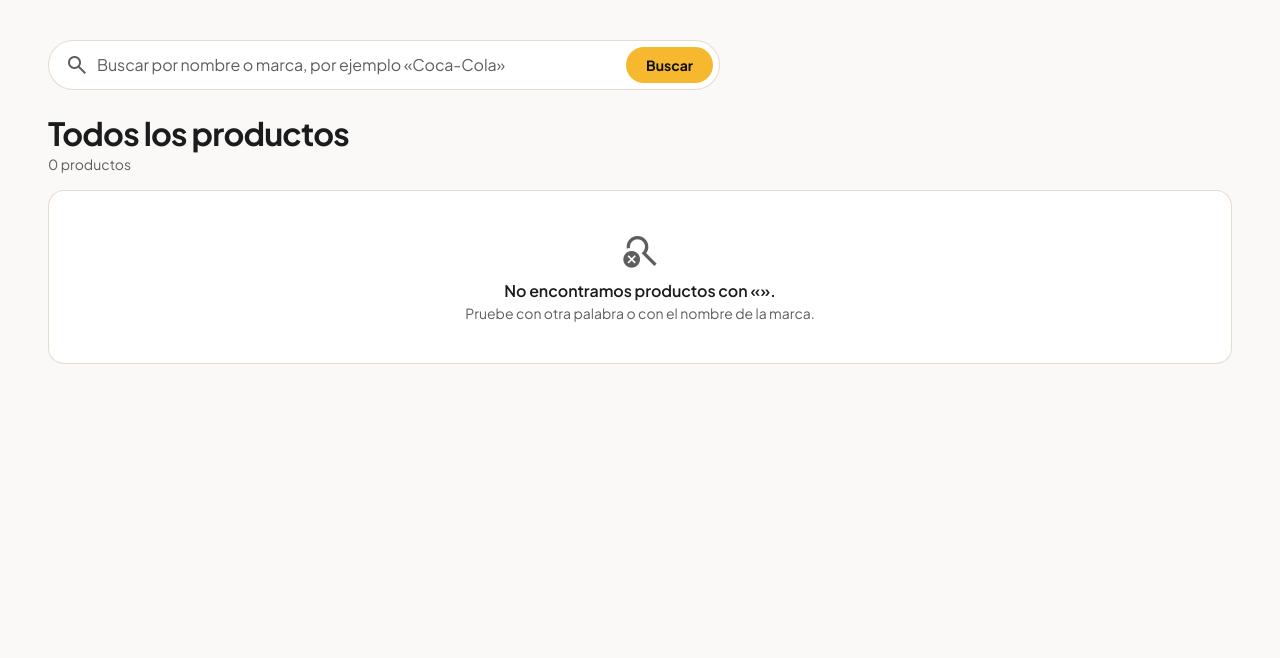
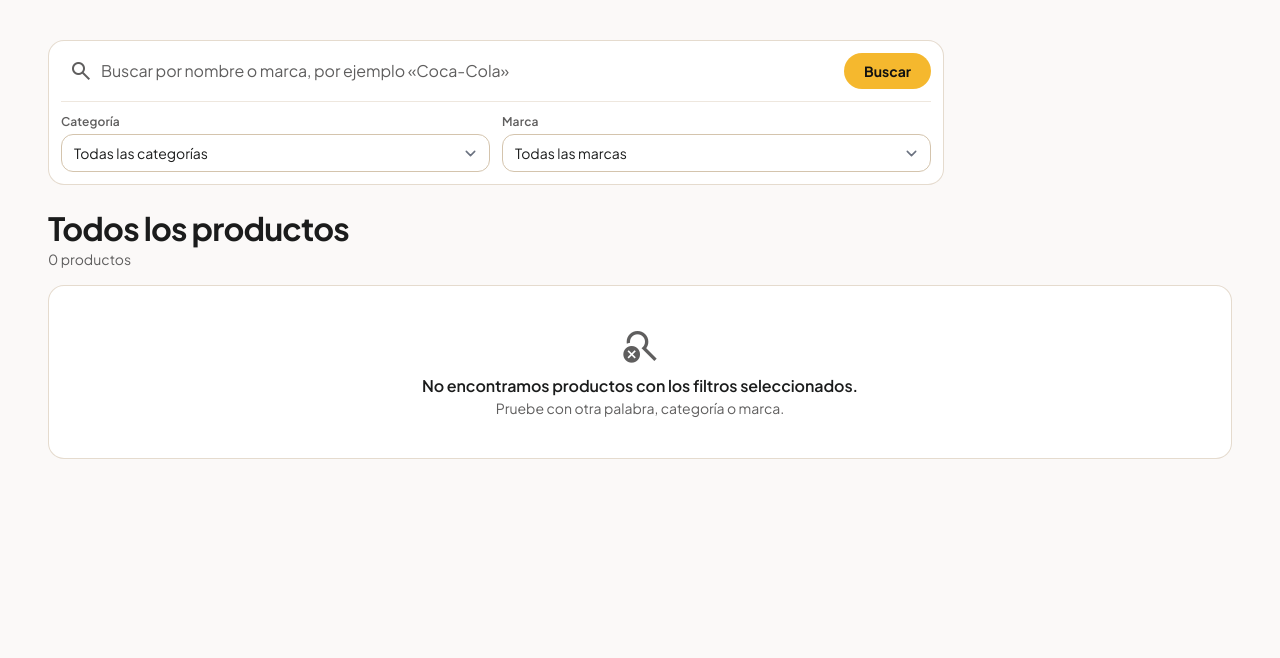
Before and after one commit to benjaortizq/pricepeek, a Django app: page /products/buscar/ in a window 1280 px wide. Shown: the part 65-723 px from the top of the page. Run offline with Django 5.2, Linux system fonts and the light colour scheme; data that the repository does not hold is empty; some libraries are stand-ins or nearby versions.

Commit message:
feat: Add product card template and search functionality
- Created a new product card template for displaying product details.
- Implemented a custom template filter for formatting prices with thousands separators.
- Added search functionality with filters for products by name, brand, and category.
- Enhanced product detail view to include pricing information and reviews.
- Introduced a review form for users to submit ratings and comments, including optional photo uploads.
- Updated tests to cover new search and review features, ensuring proper functionality and validation.
- Modified header template to include a search bar for quick product searches.

```diff
--- a/products/templates/products/buscar.html
+++ b/products/templates/products/buscar.html
@@ -4,19 +4,46 @@
 
 {% block content %}
 <div class="w-full max-w-7xl mx-auto px-margin md:px-margin-desktop py-space-xl">
-  <form class="flex items-center gap-2 bg-surface-container-lowest border border-outline-variant/60 rounded-full pl-4 pr-1.5 py-1.5 max-w-2xl focus-within:border-on-surface transition-colors" action="{% url 'buscar_productos' %}" method="get" role="search">
-    <span class="material-symbols-outlined text-secondary">search</span>
-    <input class="flex-grow bg-transparent border-0 text-body-lg font-body-lg text-on-surface placeholder:text-secondary focus:ring-0 p-0 outline-none" name="q" placeholder="Buscar por nombre o marca, por ejemplo «Coca-Cola»" type="search" value="{{ palabra }}" aria-label="Buscar producto o marca">
-    <button class="px-5 py-2 rounded-full bg-primary-container hover:bg-[#E0A41C] text-[#111111] font-bold text-body-md transition-colors" type="submit">Buscar</button>
+  <form class="max-w-4xl bg-surface-container-lowest border border-outline-variant/60 rounded-2xl p-3 focus-within:border-on-surface transition-colors" action="{% url 'buscar_productos' %}" method="get" role="search">
+    <div class="flex items-center gap-2 pl-2">
+      <span class="material-symbols-outlined text-secondary">search</span>
+      <input class="flex-grow bg-transparent border-0 text-body-lg font-body-lg text-on-surface placeholder:text-secondary focus:ring-0 p-0 outline-none" name="q" placeholder="Buscar por nombre o marca, por ejemplo «Coca-Cola»" type="search" value="{{ palabra }}" aria-label="Buscar producto o marca">
+      <button class="px-5 py-2 rounded-full bg-primary-container hover:bg-[#E0A41C] text-[#111111] font-bold text-body-md transition-colors" type="submit">Buscar</button>
+    </div>
+    <div class="mt-3 grid grid-cols-1 md:grid-cols-2 gap-3 border-t border-outline-variant/40 pt-3">
+      <label class="flex flex-col gap-1 text-body-sm font-semibold text-secondary">
+        Categoría
+        <select class="w-full rounded-xl border border-outline-variant bg-surface-container-lowest px-3 py-2 text-body-md font-body-md text-on-surface focus:border-on-surface focus:ring-0" name="categoria">
+          <option value="">Todas las categorías</option>
+          {% for categoria_opcion in categorias %}
+            <option value="{{ categoria_opcion.id }}"{% if categoria_seleccionada == categoria_opcion.id|stringformat:"s" or categoria_seleccionada == categoria_opcion.name %} selected{% endif %}>{{ categoria_opcion.name }}</option>
+          {% endfor %}
+        </select>
+      </label>
+      <label class="flex flex-col gap-1 text-body-sm font-semibold text-secondary">
+        Marca
+        <select class="w-full rounded-xl border border-outline-variant bg-surface-container-lowest px-3 py-2 text-body-md font-body-md text-on-surface focus:border-on-surface focus:ring-0" name="marca">
+          <option value="">Todas las marcas</option>
+          {% for marca_opcion in marcas %}
+            <option value="{{ marca_opcion.id }}"{% if marca_seleccionada == marca_opcion.id|stringformat:"s" or marca_seleccionada == marca_opcion.name or marca_seleccionada == marca_opcion.slug %} selected{% endif %}>{{ marca_opcion.name }}</option>
+          {% endfor %}
+        </select>
+      </label>
+    </div>
   </form>
 
   <div class="mt-space-lg mb-space-md">
     <h1 class="text-headline-lg font-headline-lg text-on-surface tracking-tight">
       {% if palabra %}Resultados para «{{ palabra }}»{% else %}Todos los productos{% endif %}
     </h1>
-    <p class="text-body-md font-body-md text-secondary mt-0.5">
-      {{ pagina.paginator.count }} producto{{ pagina.paginator.count|pluralize }}
-    </p>
+    <div class="flex flex-wrap items-center gap-3 mt-0.5">
+      <p class="text-body-md font-body-md text-secondary">
+        {{ pagina.paginator.count }} producto{{ pagina.paginator.count|pluralize }}
+      </p>
+      {% if categoria_seleccionada or marca_seleccionada %}
+        <a class="text-body-md font-semibold text-on-surface hover:underline" href="?q={{ palabra|urlencode }}">Limpiar filtros</a>
+      {% endif %}
+    </div>
   </div>
 
   {% if productos %}
@@ -28,19 +55,19 @@
     {% if pagina.has_other_pages %}
       <nav class="mt-space-lg flex items-center justify-center gap-3" aria-label="Páginas de resultados">
         {% if pagina.has_previous %}
-          <a class="boton-secundario" href="?q={{ palabra|urlencode }}&amp;pagina={{ pagina.previous_page_number }}"><span class="material-symbols-outlined text-[18px]">arrow_back</span>Anterior</a>
+          <a class="boton-secundario" href="?q={{ palabra|urlencode }}{% if categoria_seleccionada %}&categoria={{ categoria_seleccionada|urlencode }}{% endif %}{% if marca_seleccionada %}&marca={{ marca_seleccionada|urlencode }}{% endif %}&amp;pagina={{ pagina.previous_page_number }}"><span class="material-symbols-outlined text-[18px]">arrow_back</span>Anterior</a>
         {% endif %}
         <span class="text-body-md font-body-md text-secondary">Página {{ pagina.number }} de {{ pagina.paginator.num_pages }}</span>
         {% if pagina.has_next %}
-          <a class="boton-secundario" href="?q={{ palabra|urlencode }}&amp;pagina={{ pagina.next_page_number }}">Siguiente<span class="material-symbols-outlined text-[18px]">arrow_forward</span></a>
+          <a class="boton-secundario" href="?q={{ palabra|urlencode }}{% if categoria_seleccionada %}&categoria={{ categoria_seleccionada|urlencode }}{% endif %}{% if marca_seleccionada %}&marca={{ marca_seleccionada|urlencode }}{% endif %}&amp;pagina={{ pagina.next_page_number }}">Siguiente<span class="material-symbols-outlined text-[18px]">arrow_forward</span></a>
         {% endif %}
       </nav>
     {% endif %}
   {% else %}
     <div class="bg-surface-container-lowest border border-outline-variant/60 rounded-2xl p-10 text-center">
       <span class="material-symbols-outlined text-[40px] text-secondary">search_off</span>
-      <p class="mt-2 text-body-lg font-body-lg text-on-surface font-semibold">No encontramos productos con «{{ palabra }}».</p>
-      <p class="text-body-md font-body-md text-secondary">Pruebe con otra palabra o con el nombre de la marca.</p>
+      <p class="mt-2 text-body-lg font-body-lg text-on-surface font-semibold">No encontramos productos con los filtros seleccionados.</p>
+      <p class="text-body-md font-body-md text-secondary">Pruebe con otra palabra, categoría o marca.</p>
     </div>
   {% endif %}
 </div>
--- a/products/urls.py
+++ b/products/urls.py
@@ -8,5 +8,6 @@ urlpatterns = [
     path("buscar/", views.buscar, name="buscar_productos"),
     path("comparar/", views.comparar_precios, name="comparar_precios"),
     path("filtros/", views.filtros_productos, name="filtros_productos"),
+    path("buscar/", views.buscar, name="buscar_productos"),
     path("<int:pk>/", views.detalle_producto, name="detalle_producto"),
 ]
--- a/products/views.py
+++ b/products/views.py
@@ -1,18 +1,28 @@
+from decimal import Decimal
+
+from django.core.exceptions import PermissionDenied
+from django.core.files.storage import default_storage
 from django.core.paginator import Paginator
-from django.db.models import F, Q, DecimalField, ExpressionWrapper, QuerySet, Window
+from django.db import DatabaseError, transaction
+from django.db.models import (
+    DecimalField,
+    ExpressionWrapper,
+    F,
+    Q,
+    QuerySet,
+    Value,
+    Window,
+)
 from django.db.models.functions import Coalesce, Rank
 from django.http import JsonResponse
-from django.shortcuts import get_object_or_404, render, redirect
-from .busqueda import buscar_productos, con_imagen
-from .models import Prices, ProductImages, ProductVariants, Products
+from django.shortcuts import get_object_or_404, redirect, render
+from django.utils import timezone
 from django.views.decorators.http import require_GET
-from django.core.exceptions import PermissionDenied
-from django.core.files.storage import default_storage
-from django.db import DatabaseError, transaction
-from django.utils import timezone
+
 from reviews.forms import ReviewForm
 from reviews.models import ReviewPhoto, Reviews
 
+from .busqueda import buscar_productos, con_imagen
 from .models import (
     Brands,
     Categories,
@@ -21,6 +31,20 @@ from .models import (
     ProductVariants,
     Products,
 )
+
+
+def _anotar_precio_final(queryset: QuerySet) -> QuerySet:
+    """Agrega el precio final después de aplicar el descuento."""
+    return queryset.annotate(
+        final_price=ExpressionWrapper(
+            F("price")
+            * (
+                Value(Decimal("1"))
+                - Coalesce(F("discount"), Value(Decimal("0")))
+            ),
+            output_field=DecimalField(max_digits=12, decimal_places=2),
+        )
+    )
 
 
 def detalle_producto(request, pk):
@@ -33,19 +57,94 @@ def detalle_producto(request, pk):
     )
     variantes = ProductVariants.objects.filter(product_id=producto.pk).order_by("id")
     precios = list(
-        Prices.objects.filter(gtin__product_id=producto.pk)
-        .select_related("id_store", "currency", "gtin")
-        .order_by("id_store__name", "gtin__name")
+        _anotar_precio_final(
+            Prices.objects.filter(gtin__product_id=producto.pk).select_related(
+                "id_store", "currency", "gtin"
+            )
+        ).order_by(
+            "gtin_id",
+            F("is_available").desc(),
+            F("final_price").asc(nulls_last=True),
+            "id_store__name",
+            "id",
+        )
     )
     for precio in precios:
         precio.tienda = precio.id_store.name.strip()  # algunos nombres traen un salto de línea
-        if precio.price is not None:
-            precio.final = round(precio.price * (1 - precio.discount))
+        if precio.final_price is not None:
+            precio.final = int(round(precio.final_price))
+
+    mejor_por_gtin = {}
+    for precio in precios:
+        if precio.is_available and precio.final_price is not None:
+            mejor_por_gtin.setdefault(precio.gtin_id, precio)
+    for precio in precios:
+        mejor = mejor_por_gtin.get(precio.gtin_id)
+        precio.es_mejor = mejor is not None and mejor.pk == precio.pk
     resenas = (
         Reviews.objects.select_related("variant", "user")
         .filter(variant__product_id=producto.pk)
         .order_by("-created_at")
     )
+    ya_reseño = (
+        request.user.is_authenticated
+        and request.user.role == "client"
+        and Reviews.objects.filter(
+            user_id=request.user.pk,
+            variant__product_id=producto.pk,
+        ).exists()
+    )
+    review_form = ReviewForm()
+
+    if request.method == "POST":
+        if not request.user.is_authenticated or request.user.role != "client":
+            raise PermissionDenied
+
+        review_form = ReviewForm(request.POST, request.FILES)
+        if review_form.is_valid() and variantes.exists():
+            stored_photo_name = None
+            try:
+                with transaction.atomic():
+                    # Lock the product so concurrent submissions cannot pass the duplicate check.
+                    Products.objects.select_for_update().get(pk=producto.pk)
+                    ya_reseño = Reviews.objects.filter(
+                        user_id=request.user.pk,
+                        variant__product_id=producto.pk,
+                    ).exists()
+                    if not ya_reseño:
+                        variante = variantes.first()
+                        resena = Reviews.objects.create(
+                            user_id=request.user.pk,
+                            variant=variante,
+                            content=review_form.cleaned_data["content"],
+                            score=review_form.cleaned_data["rating"],
+                            created_at=timezone.now(),
+                            updated_at=timezone.now(),
+                        )
+                        photo = review_form.cleaned_data["photo"]
+                        if photo:
+                            review_photo = ReviewPhoto(review_id=resena.pk)
+                            review_photo.image.save(photo.name, photo, save=False)
+                            stored_photo_name = review_photo.image.name
+                            review_photo.save()
+            except DatabaseError:
+                if stored_photo_name:
+                    default_storage.delete(stored_photo_name)
+                raise
+
+            if not ya_reseño:
+                return redirect("detalle_producto", pk=producto.pk)
+
+    resenas = list(resenas)
+    fotos = {
+        photo.review_id: photo
+        for photo in ReviewPhoto.objects.filter(
+            review_id__in=[resena.pk for resena in resenas]
+        )
+    }
+    for resena in resenas:
+        resena.review_photo = fotos.get(resena.pk)
+
     ya_reseño = (
         request.user.is_authenticated
         and request.user.role == "client"
@@ -113,6 +212,7 @@ def detalle_producto(request, pk):
             "imagen": imagen,
             "variantes": variantes,
             "precios": precios,
+            "precios": precios,
             "resenas": resenas,
             "review_form": review_form,
             "ya_reseño": ya_reseño,
@@ -125,11 +225,28 @@ PRODUCTOS_POR_PAGINA = 24
 
 def buscar(request):
     palabra = request.GET.get("q", "").strip()
-    pagina = Paginator(buscar_productos(palabra), PRODUCTOS_POR_PAGINA).get_page(request.GET.get("pagina"))
+    categoria = _parametro_de_consulta(
+        request, "categoria", "category", "categoria_id", "category_id"
+    )
+    marca = _parametro_de_consulta(
+        request, "marca", "brand", "marca_id", "brand_id"
+    )
+    productos = buscar_productos_con_filtros(palabra, categoria, marca)
+    pagina = Paginator(productos, PRODUCTOS_POR_PAGINA).get_page(
+        request.GET.get("pagina")
+    )
     return render(
         request,
         "products/buscar.html",
-        {"palabra": palabra, "pagina": pagina, "productos": con_imagen(pagina)},
+        {
+            "palabra": palabra,
+            "categoria_seleccionada": categoria or "",
+            "marca_seleccionada": marca or "",
+            "categorias": Categories.objects.order_by("name"),
+            "marcas": Brands.objects.order_by("name"),
+            "pagina": pagina,
+            "productos": con_imagen(pagina),
+        },
     )
 
 
@@ -195,6 +312,15 @@ def filtrar_por_marca(queryset: QuerySet, marca=None) -> QuerySet:
     )
 
 
+def buscar_productos_con_filtros(
+    palabra: str, categoria=None, marca=None
+) -> QuerySet[Products]:
+    """Combina la búsqueda existente con los filtros opcionales del catálogo."""
+    productos = buscar_productos(palabra)
+    productos = filtrar_por_categoria(productos, categoria)
+    return filtrar_por_marca(productos, marca)
+
+
 def buscar_variantes_por_nombre(
     nombre: str, categoria=None, marca=None
 ) -> QuerySet[ProductVariants]:
@@ -224,13 +350,8 @@ def obtener_precios_por_gtin(gtin: str, solo_disponibles: bool = True) -> QueryS
     if not gtin:
         return Prices.objects.none()
 
-    precios = Prices.objects.select_related("id_store", "currency").annotate(
-        # Usamos Coalesce por si el campo 'discount' es nulo (lo tratamos como 0).
-        # Usamos ExpressionWrapper para cuidar la precisión decimal (DecimalField).
-        final_price=ExpressionWrapper(
-            F("price") * (1.0 - Coalesce(F("discount"), 0.0)),
-            output_field=DecimalField(max_digits=10, decimal_places=0)
-        )
+    precios = _anotar_precio_final(
+        Prices.objects.select_related("id_store", "currency")
     ).filter(
         gtin_id=gtin,
         price__isnull=False,
@@ -258,7 +379,7 @@ def _serializar_precio(precio: Prices) -> dict:
     return {
         "ranking": precio.ranking,
         "tienda": precio.id_store.name.strip(),
-        "precio": precio.price * (1.0 - float(precio.discount)),
+        "precio": float(precio.final_price),
         "moneda": precio.currency.symbol,
         "descuento": float(precio.discount),
         "disponible": precio.is_available,
```
